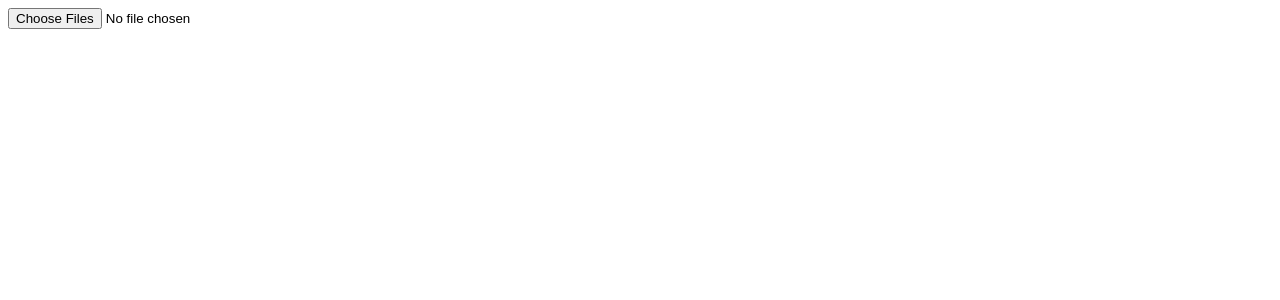
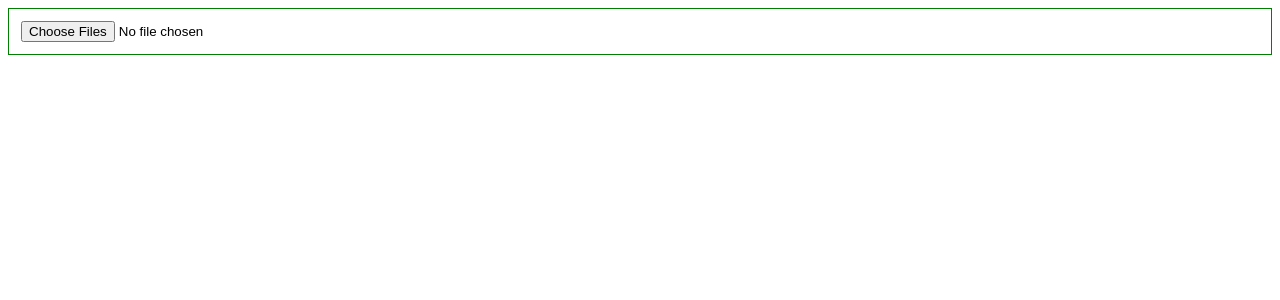
Before and after one commit to szaboge/dobble, an Angular app: page / in a window 1280 px wide. Shown: the top 300 px of the page. Built offline with nearby package versions, Linux system fonts and the light colour scheme.

Commit message:
add(packages): Material design, mdi font added

```diff
--- a/src/app/app.component.html
+++ b/src/app/app.component.html
@@ -1,2 +1 @@
-<input multiple="true" type="file" (change)="changeListener($event)">
-<img *ngFor="let image of srcs" [src]="image">
+<app-image-chooser></app-image-chooser>
--- a/src/app/app.component.ts
+++ b/src/app/app.component.ts
@@ -6,20 +6,5 @@ import {Component} from '@angular/core';
   styleUrls: ['./app.component.scss']
 })
 export class AppComponent {
-  src;
-  srcs = [];
 
-  changeListener(event) {
-    this.createImage(event.target.files[0]);
-    this.createImage(event.target.files[1]);
-    this.createImage(event.target.files[2]);
-  }
-
-  createImage(file: File) {
-    const reader = new FileReader();
-    reader.onload = e => {
-      this.srcs.push(e.target['result']);
-    };
-    reader.readAsDataURL(file);
-  }
 }
--- /dev/null
+++ b/src/app/image-chooser/image-chooser.component.html
@@ -0,0 +1,8 @@
+<div class="container">
+  <div class="chooser">
+    <input multiple="true" type="file" (change)="changeListener($event)">
+  </div>
+  <div class="images">
+    <app-image *ngFor="let image of srcs" [src]="image"></app-image>
+  </div>
+</div>
--- /dev/null
+++ b/src/app/image-chooser/image-chooser.component.scss
@@ -0,0 +1,15 @@
+.chooser {
+  display: inline-block;
+}
+
+.images {
+  display: flex;
+  justify-content: center;
+}
+
+.container {
+  padding: 12px;
+  border: 1px green solid;
+  display: flex;
+  flex-direction: column;
+}
--- /dev/null
+++ b/src/app/image-chooser/image-chooser.component.ts
@@ -0,0 +1,31 @@
+import {Component, OnInit} from '@angular/core';
+
+@Component({
+  selector: 'app-image-chooser',
+  templateUrl: './image-chooser.component.html',
+  styleUrls: ['./image-chooser.component.scss']
+})
+export class ImageChooserComponent implements OnInit {
+  srcs = [];
+  maximum = 5;
+
+  constructor() {
+  }
+
+  ngOnInit() {
+  }
+
+  changeListener(event) {
+    for (let i = 0; i < event.target.files.length; i++) {
+      this.createImage(event.target.files[i]);
+    }
+  }
+
+  createImage(file: File) {
+    const reader = new FileReader();
+    reader.onload = e => {
+      this.srcs.push(e.target['result']);
+    };
+    reader.readAsDataURL(file);
+  }
+}
--- /dev/null
+++ b/src/app/image-chooser/image/image.component.html
@@ -0,0 +1,5 @@
+<div class="container">
+  <img class="image" [src]="src" alt="">
+
+
+</div>
--- /dev/null
+++ b/src/app/image-chooser/image/image.component.scss
@@ -0,0 +1,10 @@
+.image {
+  width: 64px;
+  height: 64px;
+}
+
+.container {
+  display: flex;
+  flex-direction: column;
+  align-items: center;
+}
--- /dev/null
+++ b/src/app/image-chooser/image/image.component.ts
@@ -0,0 +1,17 @@
+import {Component, Input, OnInit} from '@angular/core';
+
+@Component({
+  selector: 'app-image',
+  templateUrl: './image.component.html',
+  styleUrls: ['./image.component.scss']
+})
+export class ImageComponent implements OnInit {
+  @Input() src;
+
+  constructor() {
+  }
+
+  ngOnInit() {
+  }
+
+}
--- a/src/styles.scss
+++ b/src/styles.scss
@@ -1 +1,2 @@
-/* You can add global styles to this file, and also import other style files */
+@import "~@angular/material/prebuilt-themes/indigo-pink.css";
+@import "~@mdi/font/css/materialdesignicons.min.css";
```
Also changed, not shown: package.json (+7 -4 lines), src/app/app.module.ts (+8 -2 lines), 2 other files (tests, documents, lock files or other folders).
